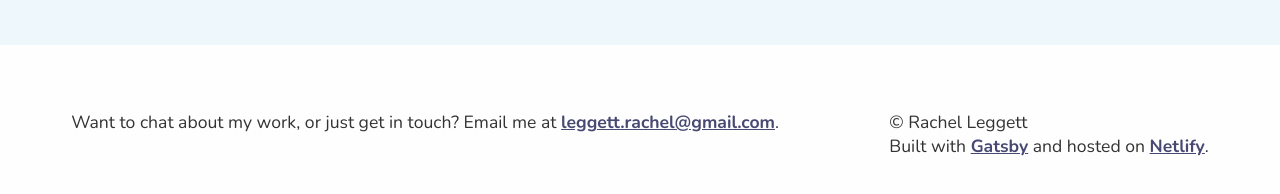
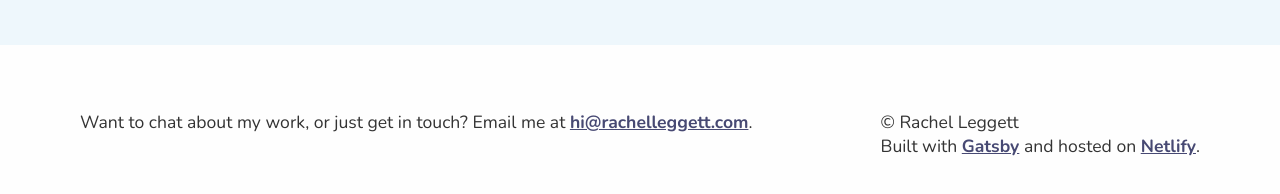
Before and after one commit to rmleg/portfolio, a Gatsby site in the folder v2/: page / in a window 1280 px wide. Shown: the part 2989-3183 px from the top of the page. Built offline with nearby package versions, Linux system fonts and the light colour scheme; Gatsby itself is replaced by a stand-in of ours.

Commit message:
Updates email in footer

```diff
--- a/v2/src/components/footer.js
+++ b/v2/src/components/footer.js
@@ -4,7 +4,7 @@
   <footer>
     <p id="contact">
       Want to chat about my work, or just get in touch? Email me at{" "}
-      <a href="mailto:leggett.rachel@gmail.com">leggett.rachel@gmail.com</a>.
+      <a href="mailto:hi@rachelleggett.com">hi@rachelleggett.com</a>.
     </p>
     <p id="copyright">
       &copy; Rachel Leggett
```
